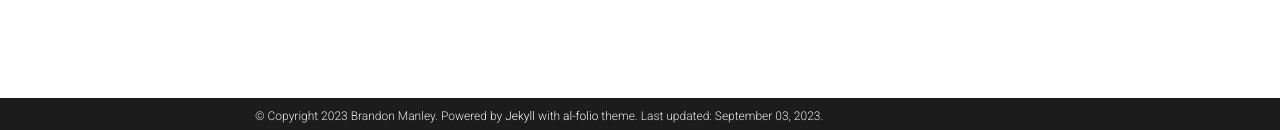
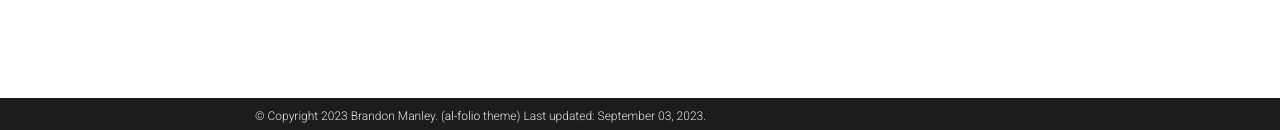
Before and after one commit to brandonmanley/brandonmanley.github.io, a Jekyll site: the page built from _pages/publications.md, in a window 1280 px wide. Shown: the part 767-897 px from the top of the page. Built offline with Jekyll 4.4.1, drawn with Linux system fonts in a browser that asks for light colours; comment, search, counter and statistics services are not loaded; a style sheet for code colours, icons or effects is not loaded; some of the changed lines change nothing that is shown.

Commit message:
change theme and minor fixes

```diff
--- a/_config.yml
+++ b/_config.yml
@@ -10,7 +10,7 @@
 description: > # the ">" symbol means to ignore newlines until "footer_text:"
   PhD student at Ohio State University
 footer_text: >
-  Powered by <a href="https://jekyllrb.com/" target="_blank">Jekyll</a> with <a href="https://github.com/alshedivat/al-folio">al-folio</a> theme.
+  (<a href="https://github.com/alshedivat/al-folio">al-folio</a> theme)
 keywords:   # add your own keywords or leave empty
 
 lang: en # the language of your site (for example: en, fr, cn, ru, etc.)
@@ -43,7 +43,7 @@
 # will use title and url fields
 # Take a look to https://github.com/jekyll/jekyll-feed for more customization
 
-rss_icon: true
+rss_icon: false
 
 # -----------------------------------------------------------------------------
 # Layout
@@ -69,16 +69,16 @@
 # Social integration
 # -----------------------------------------------------------------------------
 
-github_username: # your GitHub user name
+github_username: brandonmanley # your GitHub user name
 gitlab_username: # your GitLab user name
 twitter_username: # your Twitter handle
 mastodon_username: # your mastodon instance+username in the format instance.tld/@username
 linkedin_username: # your LinkedIn user name
 telegram_username: # your Telegram user name
-scholar_userid: # your Google Scholar ID
+scholar_userid: kEOJFfY0WFIC # your Google Scholar ID
 semanticscholar_id: # your Semantic Scholar ID
 whatsapp_number: # your WhatsApp number (full phone number in international format. Omit any zeroes, brackets, or dashes when adding the phone number in international format.)
-orcid_id: # your ORCID ID
+orcid_id: 0000-0003-2165-7821 # your ORCID ID
 medium_username: # your Medium username
 quora_username: # your Quora username
 publons_id: # your ID on Publons
@@ -87,7 +87,7 @@
 research_gate_profile: # your profile on ResearchGate
 scopus_id: # your profile on Scopus
 blogger_url: # your blogger URL
-work_url: # work page URL
+work_url: https://physics.osu.edu/people/manley.329 # work page URL
 keybase_username: # your keybase user name
 wikidata_id: # your wikidata id
 wikipedia_id: # your wikipedia id (Case sensitive)
```
